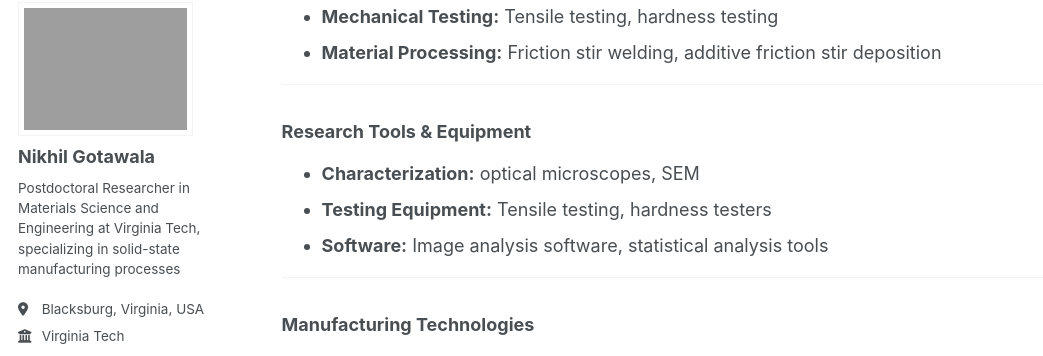
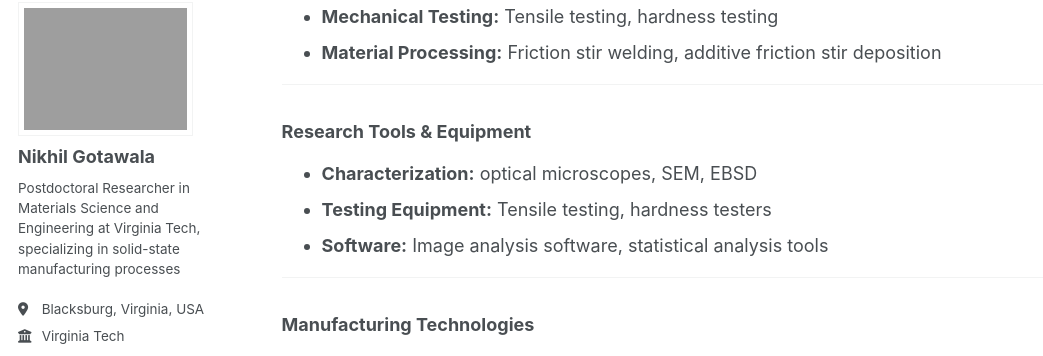
Before and after one commit to nikhilgotawala/nikhilgotawala.github.io, a Jekyll site: the page built from _pages/skills.md, in a window 1280 px wide and 900 px high, scrolled down 524 px. Shown: the part 97-453 px from the top of the window, without its empty margins (0-1043 px from the left). Built offline with Jekyll 4.4.1, drawn with Linux system fonts in a browser that asks for light colours; some web fonts are replaced.

Commit message:
Update skills.md

```diff
--- a/_pages/skills.md
+++ b/_pages/skills.md
@@ -24,7 +24,7 @@ author_profile: true
 ---
 
 ### Research Tools & Equipment
-- **Characterization:**  optical microscopes, SEM
+- **Characterization:**  optical microscopes, SEM, EBSD
 - **Testing Equipment:** Tensile testing, hardness testers
 - **Software:** Image analysis software, statistical analysis tools
 
```
